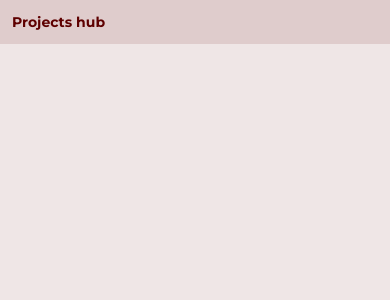
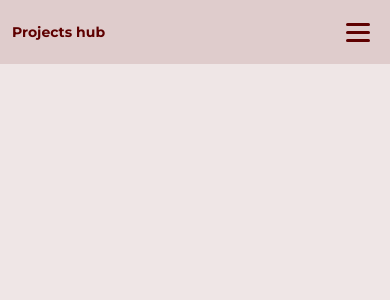
Before and after one commit to Ayush-Singh24/ProjectsHub, a Next.js app: page /components/Navbar in a window 390 px wide. Shown: the top 300 px of the page. Built offline with nearby package versions, Linux system fonts and the light colour scheme.

Commit message:
added hamburger menu for navigation in small devices

```diff
--- a/src/pages/components/Navbar.tsx
+++ b/src/pages/components/Navbar.tsx
@@ -24,8 +24,19 @@ export default function Navbar() {
     <div className="max-w-[1550px] w-full mx-auto">
       <div className="p-3 md:p-2 max-w-[1550px] w-full fixed bg-gray-100 flex justify-between items-center text-gray-500">
         <h2 className="font-montserrat font-bold text-sm">Projects hub</h2>
-        <div className="hidden md:block">
-          <ul className="flex gap-5">
+        <div className="">
+          <div className="md:hidden">
+            <input type="checkbox" className="hidden" name="nav-toggle" />
+            <label
+              htmlFor="nav-toggle"
+              className="h-10 w-10 rounded-[50%] flex justify-center items-center hover:bg-primary-300"
+            >
+              <span className="relative w-6 h-[3px] rounded bg-gray-500 inline-block transition-all after:rounded after:w-6 after:h-[3px] after:bg-gray-500 after:inline-block after:transition-all before:w-6 before:h-[3px] before:bg-gray-500 before:inline-block before:transition-all after:content-[''] after:absolute before:content-[''] before:rounded before:absolute after:left-0 before:left-0 after:-top-2 before:top-2 ">
+                &nbsp;
+              </span>
+            </label>
+          </div>
+          <ul className="hidden md:flex gap-5">
             <li
               className={`p-2 rounded transition-all ${
                 router.pathname === "/" ? NavLinkActiveState : ""
```
